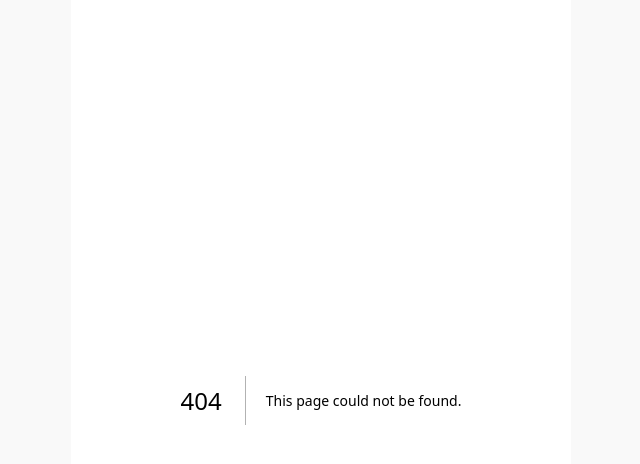
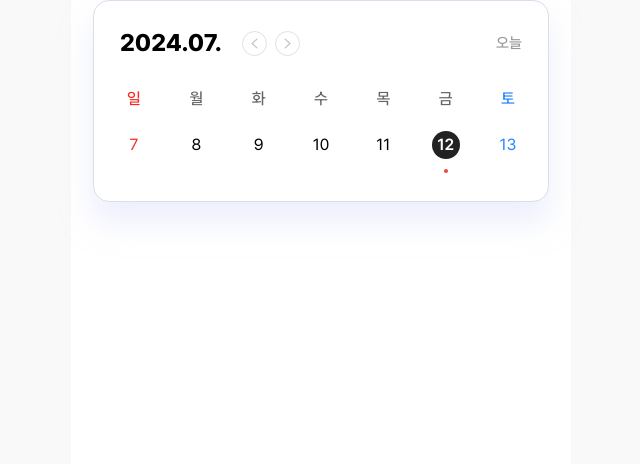
Before and after one commit to TeamMatDai/cook-cook, a Next.js app: page /mypage/recipe in a window 1280 px wide. Before the commit this address had no page. Shown: the top 464 px of the page, without its empty margins (319-959 px from the left). Built offline with nearby package versions, Linux system fonts and the light colour scheme.

Commit message:
feat: 달력 기본 기능 구현

```diff
--- a/package.json
+++ b/package.json
@@ -15,6 +15,7 @@
     "@svgr/webpack": "^8.1.0",
     "@tanstack/react-query": "^5.50.1",
     "@tanstack/react-query-devtools": "^5.50.1",
+    "dayjs": "^1.11.11",
     "next": "14.2.4",
     "react": "^18",
     "react-dom": "^18",
--- /dev/null
+++ b/src/app/mypage/recipe/layout.tsx
@@ -0,0 +1,7 @@
+import type { PropsWithChildren } from 'react';
+
+const RecipeLayout = ({ children }: PropsWithChildren) => {
+  return <main className="px-[22px]">{children}</main>;
+};
+
+export default RecipeLayout;
--- /dev/null
+++ b/src/app/mypage/recipe/page.tsx
@@ -0,0 +1,117 @@
+'use client';
+import dayjs, { type Dayjs } from 'dayjs';
+import { useState } from 'react';
+import NavigateArrow from '@/icons/navigate-arrow.svg';
+
+const daysOfWeek = ['일', '월', '화', '수', '목', '금', '토'];
+
+const getWeekDates = (baseDate: Dayjs, offsetWeeks: number = 0) => {
+  const date = dayjs(baseDate).add(offsetWeeks, 'week');
+  const startOfWeek = date.startOf('week');
+
+  return Array.from({ length: 7 }, (_, index) => startOfWeek.add(index, 'day'));
+};
+
+const MyRecipePage = () => {
+  const today = dayjs();
+  const [selectedDate, setSelectedDate] = useState(today);
+  const [offsetWeeks, setOffsetWeeks] = useState(0);
+  const array = getWeekDates(today, offsetWeeks);
+
+  const updateDate = (newOffsetWeeks: number, newDate: Dayjs) => {
+    setOffsetWeeks((prev) => prev + newOffsetWeeks);
+    setSelectedDate(newDate);
+  };
+
+  const calculateNewDate = (weekOffset: number, isStartOfWeek: boolean) => {
+    const newDate = today.add(offsetWeeks + weekOffset, 'week');
+    return isStartOfWeek ? newDate.startOf('week') : newDate.endOf('week');
+  };
+
+  const handlePreviousWeek = () => {
+    updateDate(-1, calculateNewDate(-1, true));
+  };
+
+  const handleNextWeek = () => {
+    updateDate(+1, calculateNewDate(+1, false));
+  };
+
+  const handleToday = () => {
+    updateDate(0, today);
+  };
+
+  const handleDateClick = (date: Dayjs) => {
+    setSelectedDate(date);
+  };
+
+  return (
+    <div className="p-[26px_26px_20px] rounded-[16px] shadow-[0_20px_30px_0_rgba(220,224,249,0.5)] border border-solid border-[#dbddeb] bg-white">
+      <div className="flex justify-between mb-7">
+        <div className="flex">
+          <div className="font-extrabold text-2xl w-[122px]">{selectedDate.format('YYYY.MM.')}</div>
+          <div className="flex gap-2">
+            <button onClick={handlePreviousWeek}>
+              <NavigateArrow />
+            </button>
+            <button onClick={handleNextWeek}>
+              <NavigateArrow className="rotate-180" />
+            </button>
+          </div>
+        </div>
+        <button onClick={handleToday} className="text-[15px] font-medium text-[#999]">
+          오늘
+        </button>
+      </div>
+      <div className="flex gap-6 text-center justify-between mb-5">
+        {daysOfWeek.map((day, index) => (
+          <div
+            key={day}
+            className={`w-7 text-[16px] font-medium ${
+              index === 0
+                ? 'text-[#F72A25]'
+                : index === array.length - 1
+                ? 'text-[#2686FB]'
+                : 'text-[#666]'
+            }`}
+          >
+            {day}
+          </div>
+        ))}
+      </div>
+
+      <div className="flex gap-6 text-center justify-between">
+        {array.map((date, index) => (
+          <div key={date.date()}>
+            <button
+              onClick={() => handleDateClick(date)}
+              className={`relative ${
+                date.isSame(selectedDate, 'day') || date.isSame(dayjs(), 'day')
+                  ? 'text-white font-semibold'
+                  : index === 0
+                  ? 'text-[#F72A25]'
+                  : index === array.length - 1
+                  ? 'text-[#2686FB]'
+                  : ''
+              } w-7 h-7 -z-0`}
+            >
+              {!date.isSame(selectedDate, 'day') && date.isSame(dayjs(), 'day') && (
+                <span className="absolute top-0 left-0 w-7 h-7 rounded-full bg-[#ccc] -z-[1]" />
+              )}
+              {date.isSame(selectedDate, 'day') && (
+                <span className="absolute top-0 left-0 w-7 h-7 rounded-full bg-[#222] -z-[1]" />
+              )}
+              {date.date()}
+            </button>
+            <div className="w-5 h-5 mt-[2px] mx-auto flex justify-center items-center">
+              {date.isSame(selectedDate, 'day') && (
+                <span className="w-1 h-1 rounded-full bg-red-500" />
+              )}
+            </div>
+          </div>
+        ))}
+      </div>
+    </div>
+  );
+};
+
+export default MyRecipePage;
```
Also changed, not shown: src/icons/navigate-arrow.svg (added), 1 other file (tests, documents, lock files or other folders).
